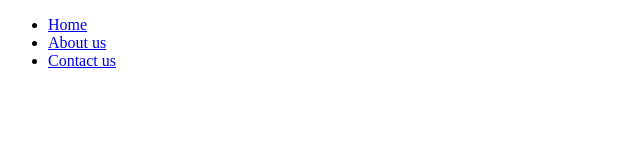
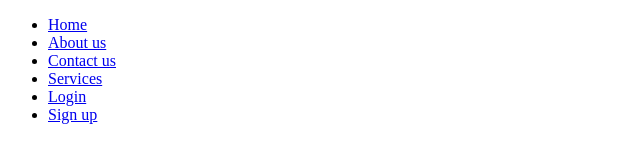
Before and after one commit to collins1968/GIT-ASSIGNMENT, a plain HTML site: page index.html in a window 1280 px wide. Shown: the whole page, without its empty margins (0-640 px from the left). Drawn offline with Linux system fonts and the light colour scheme.

Commit message:
edited index.html

```diff
--- a/index.html
+++ b/index.html
@@ -11,6 +11,9 @@
         <li><a href="index.php">Home</a></li>
         <li><a href="about.php">About us</a></li>
         <li><a href="contact.php">Contact us</a></li>
+        <li><a href="services.php">Services</a></li>
+        <li><a href="login.php">Login</a></li>
+        <li><a href="signup.php">Sign up</a></li>
     </Ul>
     </nav>
 </body>
```
